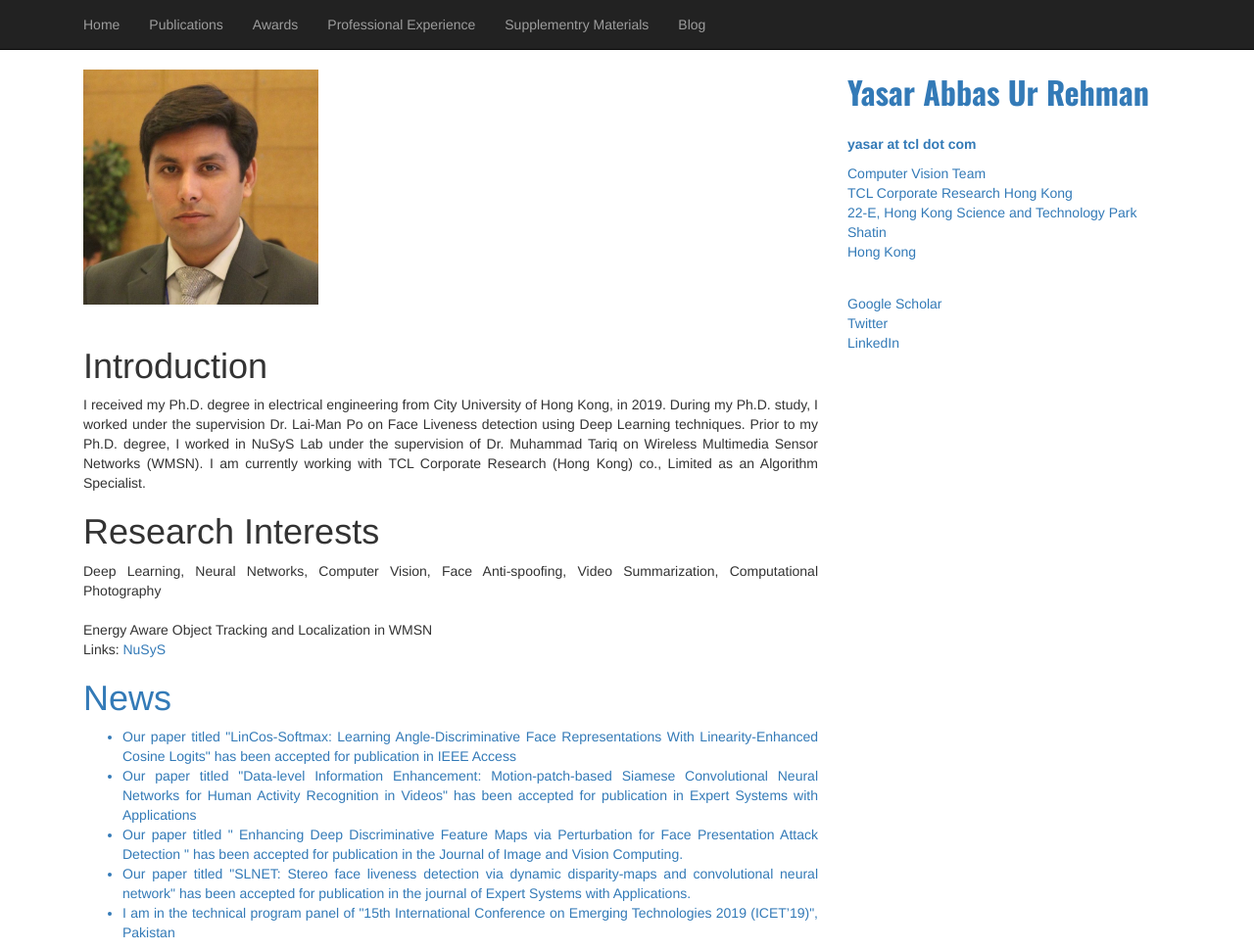
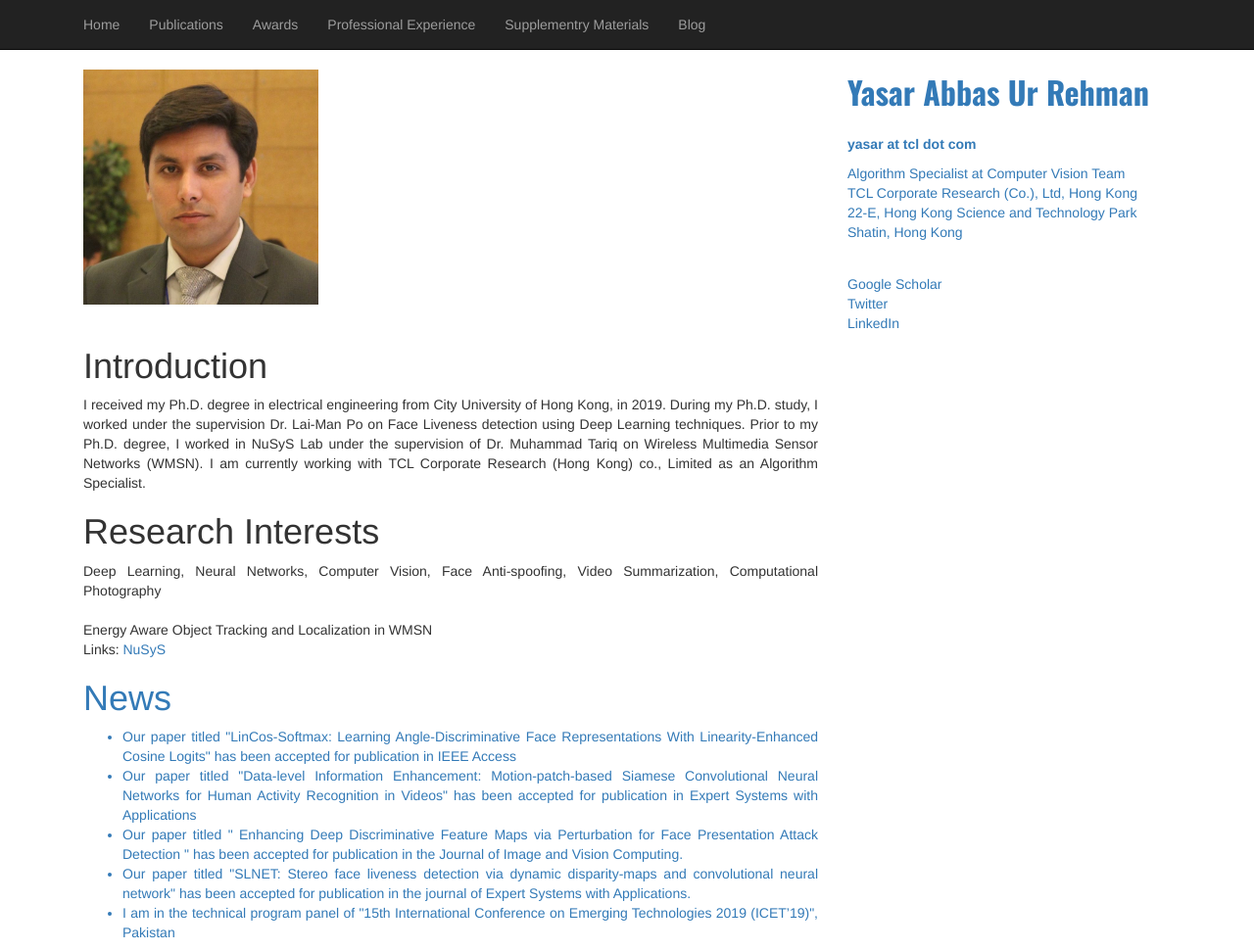
Before and after one commit to yasar-rehman/yasar, a Jekyll site: the page built from index.html, in a window 1280 px wide. Shown: the whole page at 98% size. Built offline with Jekyll 4.4.1, drawn with Linux system fonts in a browser that asks for light colours.

Commit message:
Update index.html

```diff
--- a/index.html
+++ b/index.html
@@ -13,20 +13,20 @@
                 <img class="img-responsive" src="images/my_profile.jpg" alt="" style="width:240px;height:240px;"><br>
 
                 <div style="margin-top:3%; text-align:justify;">
-			<h1 class="font-custom">Introduction</h1>
+			<h1>Introduction</h1>
 			<p> I received my Ph.D. degree in electrical engineering from City University of Hong Kong, in 2019.
 				During my Ph.D. study, I worked under the supervision Dr. Lai-Man Po on Face Liveness detection using Deep Learning techniques.
 				Prior to my Ph.D. degree, I worked in NuSyS Lab under the supervision of Dr. Muhammad Tariq on Wireless Multimedia Sensor Networks  (WMSN).
 				I am currently working with  TCL Corporate Research (Hong Kong) co., Limited  as an Algorithm Specialist.
 			</p>
-			<h1 class="font-custom">Research Interests</h1>
+			<h1>Research Interests</h1>
 			<p>
 			Deep Learning, Neural Networks, Computer Vision, Face Anti-spoofing, Video Summarization, Computational Photography <br> <br>
 			Energy Aware Object Tracking and Localization in WMSN <br>
 			<h1="font-custom">Links:</h1>
 			<a href="http://pwr.nu.edu.pk/home/nusys/people.php">NuSyS<a/>
 			</p>
-			<h1 class="font-custom">News</h1>
+			<h1>News</h1>
 			<ul>
 			<li>Our paper titled "LinCos-Softmax: Learning Angle-Discriminative Face Representations With Linearity-Enhanced Cosine Logits" has been accepted for publication in IEEE Access </li>
 			<li>Our paper titled "Data-level Information Enhancement: Motion-patch-based Siamese Convolutional Neural Networks for Human Activity Recognition in Videos" has been accepted for publication in Expert Systems with Applications </li>
@@ -40,16 +40,13 @@
 	</div>
 
 
-
-
   <div class="col-md-4">
                 <div style="font-family: 'Oswald', sans-serif; font-size: 32px;"><b>Yasar Abbas Ur Rehman</b></div><br>
                 <p><b>yasar at tcl dot com</b><br>
-                <p>Computer Vision Team<br>
-                TCL Corporate Research Hong Kong<br>
+                <p>Algorithm Specialist at Computer Vision Team<br>
+                TCL Corporate Research (Co.), Ltd, Hong Kong<br>
                 22-E, Hong Kong Science and Technology Park<br>
-                Shatin<br>
-                Hong Kong<br>
+                Shatin, Hong Kong<br>
                 </p>
             </div>
 <div class="col-md-4" style="margin-top:2%">
```
